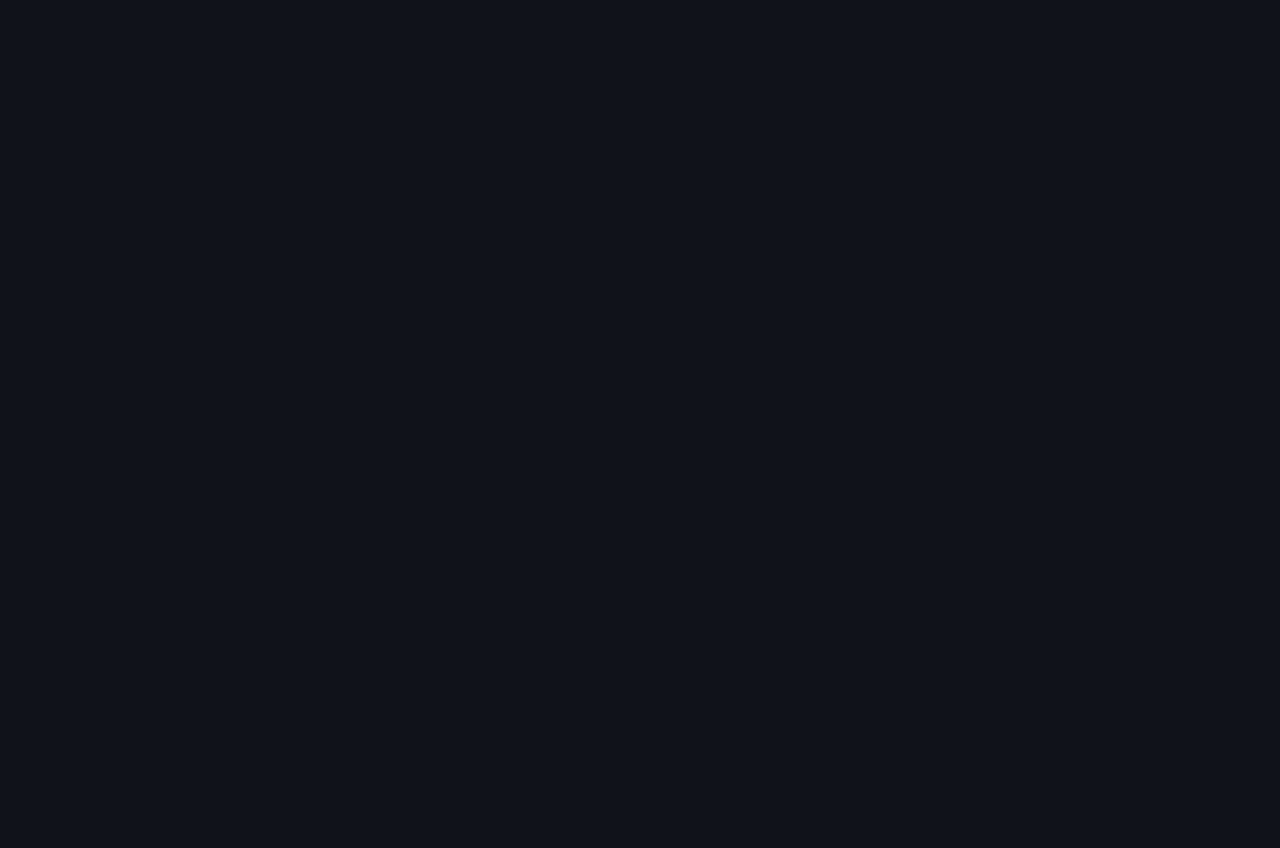
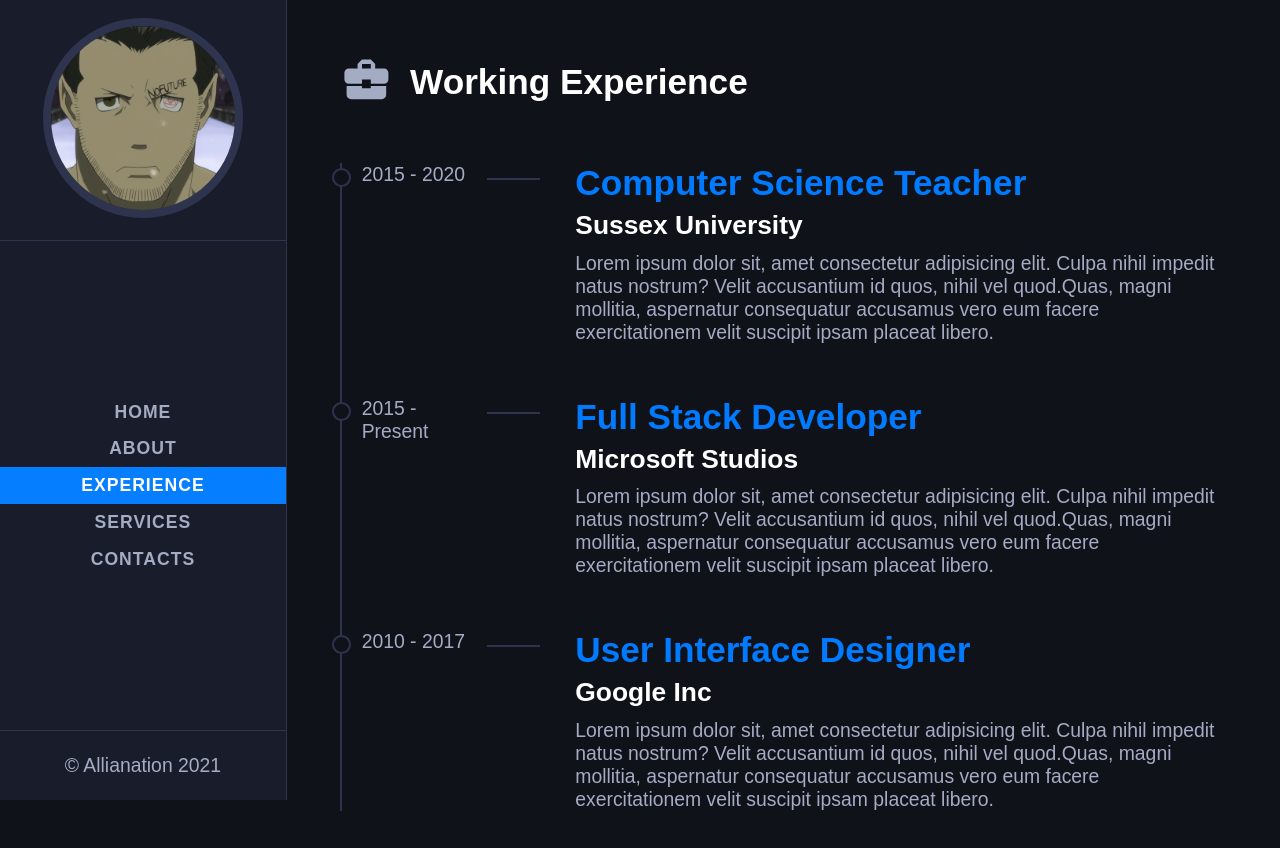
Before and after one commit to Allianation/portfolio-repository, a React (Create React App) app in the folder portfolio-web/: page /portfolio-repository/experience in a window 1280 px wide. Shown: the top 848 px of the page. Before the commit the page ends 800 px from the top, so only its background shows below. Built offline with nearby package versions, Linux system fonts and the light colour scheme.

Commit message:
Default commit

```diff
--- /dev/null
+++ b/portfolio-web/src/components/Item.jsx
@@ -0,0 +1,86 @@
+import styled from 'styled-components';
+import PropTypes from 'prop-types';
+
+const ItemStyled = styled.div`
+    display: flex;
+    @media screen and (max-width: 421px) {
+        p, h5, h6 {
+            font-size: 80%;
+        }
+    }
+    &:not(:last-child) {
+        padding-bottom: 3rem;
+    }
+    .left-content {
+        width: 50%;
+        padding-left: 20px;
+        position: relative;
+        &::before {
+            content: "";
+            position: absolute;
+            left: -10px;
+            top: 5px;
+            height: 15px;
+            width: 15px;
+            border-radius: 50%;
+            border: 2px solid var(--border-color);
+            background-color: var(--background-dark-color);
+        }
+        p {
+            display: inline-block;
+        }
+    }
+    .right-content {
+        padding-left: 5rem;
+        position: relative;
+        &::before {
+            content: "";
+            position: absolute;
+            left: 0;
+            top: 15px;
+            height: 2px;
+            width: 3rem;
+            background-color: var(--border-color);
+        }
+        h5 {
+            color: var(--primary-color);
+            font-size: 2rem;
+            padding-bottom: .4rem;
+        }
+        h6 {
+            padding-bottom: .6rem;
+            font-size: 1.5rem;
+        }
+    }
+`;
+
+const Item = (props) => {
+    const {
+        year= '',
+        title= '',
+        subtitle= '',
+        text= '',
+    } = props;
+
+    return (
+        <ItemStyled>
+            <div className="left-content">
+                <p>{year}</p>
+            </div>
+            <div className="right-content">
+                <h5>{title}</h5>
+                <h6>{subtitle}</h6>
+                <p>{text}</p>
+            </div>
+        </ItemStyled>
+    );
+};
+
+Item.propTypes = {
+    year: PropTypes.string.isRequired,
+    title: PropTypes.string.isRequired,
+    subtitle: PropTypes.string.isRequired,
+    text: PropTypes.string.isRequired,
+};
+
+export default Item;
--- a/portfolio-web/src/components/Layout.jsx
+++ b/portfolio-web/src/components/Layout.jsx
@@ -1,22 +1,28 @@
+import styled from 'styled-components';
+import PropTypes from 'prop-types';
 import { Route } from 'react-router';
-import styled from 'styled-components';
 import Sidebar from './Sidebar';
 import Main from './Main';
 
 const LayoutStyled = styled.div``;
 
-// eslint-disable-next-line react/prop-types
-const Layout = ({component:Component}) => {
+const Layout = (props) => {
+    const {
+        component: ReceivedComponent,
+    } = props;
+
     return (
         <Route render = {() => (
             <LayoutStyled>
                 <Sidebar/>
-                <Main>
-                    <Component/>
-                </Main>
+                <Main component={ReceivedComponent}/>
             </LayoutStyled>
         )}/>
     );
 };
 
+Layout.propTypes = {
+    component: PropTypes.func.isRequired,
+};
+
 export default Layout;
--- a/portfolio-web/src/components/Main.jsx
+++ b/portfolio-web/src/components/Main.jsx
@@ -1,5 +1,5 @@
-/* eslint-disable react/prop-types */
 import styled from 'styled-components';
+import PropTypes from 'prop-types';
 
 const MainStyled = styled.div`
     position: relative;
@@ -26,11 +26,19 @@ const MainStyled = styled.div`
 `;
 
 const Main = (props) => {
+    const {
+        component: ChildrenComponent,
+    } = props;
+
     return (
         <MainStyled>
-            {props.children}
+            <ChildrenComponent/>
         </MainStyled>
     );
 };
 
+Main.propTypes = {
+    component: PropTypes.func.isRequired
+};
+
 export default Main;
--- a/portfolio-web/src/components/Navigation.jsx
+++ b/portfolio-web/src/components/Navigation.jsx
@@ -1,4 +1,5 @@
 import styled from 'styled-components';
+import PropTypes from 'prop-types';
 import { NavLink } from 'react-router-dom';
 import avatar from '../img/avatar.png';
 
@@ -76,7 +77,6 @@ const NavigationStyled = styled.nav`
 
 const Navigation = (props) => {
     const {
-        // eslint-disable-next-line react/prop-types
         navItems = [],
     } = props;
 
@@ -101,4 +101,8 @@ const Navigation = (props) => {
     );
 };
 
+Navigation.propTypes = {
+    navItems: PropTypes.array.isRequired,
+};
+
 export default Navigation;
--- a/portfolio-web/src/components/Sidebar.jsx
+++ b/portfolio-web/src/components/Sidebar.jsx
@@ -17,7 +17,7 @@ const SidebarStyled = styled.div`
 const navItems = [
     {name: 'Home', to: '/portfolio-repository/'},
     {name: 'About', to: '/portfolio-repository/about'},
-    {name: 'Blog', to: '/portfolio-repository/blog'},
+    {name: 'Experience', to: '/portfolio-repository/experience'},
     {name: 'Services', to: '/portfolio-repository/services'},
     {name: 'Contacts', to: '/portfolio-repository/contacts'}
 ];
--- /dev/null
+++ b/portfolio-web/src/components/SmallTitle.jsx
@@ -0,0 +1,39 @@
+import styled from 'styled-components';
+import PropTypes from 'prop-types';
+
+const SmallTitleStyled = styled.div`
+    display: flex;
+    align-items: center;
+    p {
+        padding-right: 1rem;
+        svg {
+            font-size: 3rem;
+        }
+    }
+    h3 {
+        color: var(--white-color);
+        font-size: 2rem;
+    }
+`;
+
+const SmallTitle = (props) => {
+    const {
+        icon= '',
+        title= '',
+    } = props;
+
+    return (
+        <SmallTitleStyled>
+            <p>{icon}</p>
+            <h3>{title}</h3>
+        </SmallTitleStyled>
+    );
+};
+
+SmallTitle.propTypes = {
+    icon: PropTypes.node.isRequired,
+    title: PropTypes.string.isRequired,
+};
+
+
+export default SmallTitle;
--- /dev/null
+++ b/portfolio-web/src/pages/Experience.jsx
@@ -0,0 +1,69 @@
+import styled from 'styled-components';
+import Item from '../components/Item';
+import SmallTitle from '../components/SmallTitle';
+import BusinessCenterIcon from '@material-ui/icons/BusinessCenter';
+
+const ExperienceStyled = styled.section`
+    padding: 3rem;
+    .small-title {
+        padding-bottom: 3rem;
+    }
+    .u-small-title-margin {
+        margin-top: 4rem;
+    }
+    .resume-content {
+        border-left: 2px solid var(--border-color);
+    }
+`;
+
+const l10n = {
+    'title': {en: 'Working Experience', es: 'Experiencia Laboral'}
+};
+
+const expItems = [
+    {
+        year: '2015 - 2020',
+        title: 'Computer Science Teacher',
+        subtitle: 'Sussex University',
+        text: 'Lorem ipsum dolor sit, amet consectetur adipisicing elit. Culpa nihil impedit natus nostrum? Velit accusantium id quos, nihil vel quod.Quas, magni mollitia, aspernatur consequatur accusamus vero eum facere exercitationem velit suscipit ipsam placeat libero.'
+    },
+    {
+        year: '2015 - Present',
+        title: 'Full Stack Developer',
+        subtitle: 'Microsoft Studios',
+        text: 'Lorem ipsum dolor sit, amet consectetur adipisicing elit. Culpa nihil impedit natus nostrum? Velit accusantium id quos, nihil vel quod.Quas, magni mollitia, aspernatur consequatur accusamus vero eum facere exercitationem velit suscipit ipsam placeat libero.'
+    },
+    {
+        year: '2010 - 2017',
+        title: 'User Interface Designer',
+        subtitle: 'Google Inc',
+        text: 'Lorem ipsum dolor sit, amet consectetur adipisicing elit. Culpa nihil impedit natus nostrum? Velit accusantium id quos, nihil vel quod.Quas, magni mollitia, aspernatur consequatur accusamus vero eum facere exercitationem velit suscipit ipsam placeat libero.'
+    }
+];
+
+const listItems = expItems.map((expItem, index) =>
+    <Item key={index}
+        year={expItem.year}
+        title={expItem.title}
+        subtitle={expItem.subtitle}
+        text={expItem.text}
+    />
+);
+
+const Experience = () => {
+    const briefcase = <BusinessCenterIcon />;
+    const lang = 'en';
+
+    return (
+        <ExperienceStyled>
+            <div className="small-title">
+                <SmallTitle icon={briefcase} title={l10n['title'][lang]} />
+            </div>
+            <div className="resume-content">
+                {listItems}
+            </div>
+        </ExperienceStyled>
+    );
+};
+
+export default Experience;
--- a/portfolio-web/src/routes/Routes.jsx
+++ b/portfolio-web/src/routes/Routes.jsx
@@ -1,6 +1,7 @@
 import { Switch } from 'react-router';
 import Layout from '../components/Layout';
 import About from '../pages/About';
+import Experience from '../pages/Experience';
 import Home from '../pages/Home';
 
 const Routes = () => {
@@ -9,7 +10,7 @@ const Routes = () => {
             <Switch>
                 <Layout exact path="/portfolio-repository/" component={Home}/>
                 <Layout exact path="/portfolio-repository/about" component={About}/>
-                <Layout exact path="/portfolio-repository/blog" component={About}/>
+                <Layout exact path="/portfolio-repository/experience" component={Experience}/>
                 <Layout exact path="/portfolio-repository/services" component={About}/>
                 <Layout exact path="/portfolio-repository/contacts" component={About}/>
             </Switch>
```
